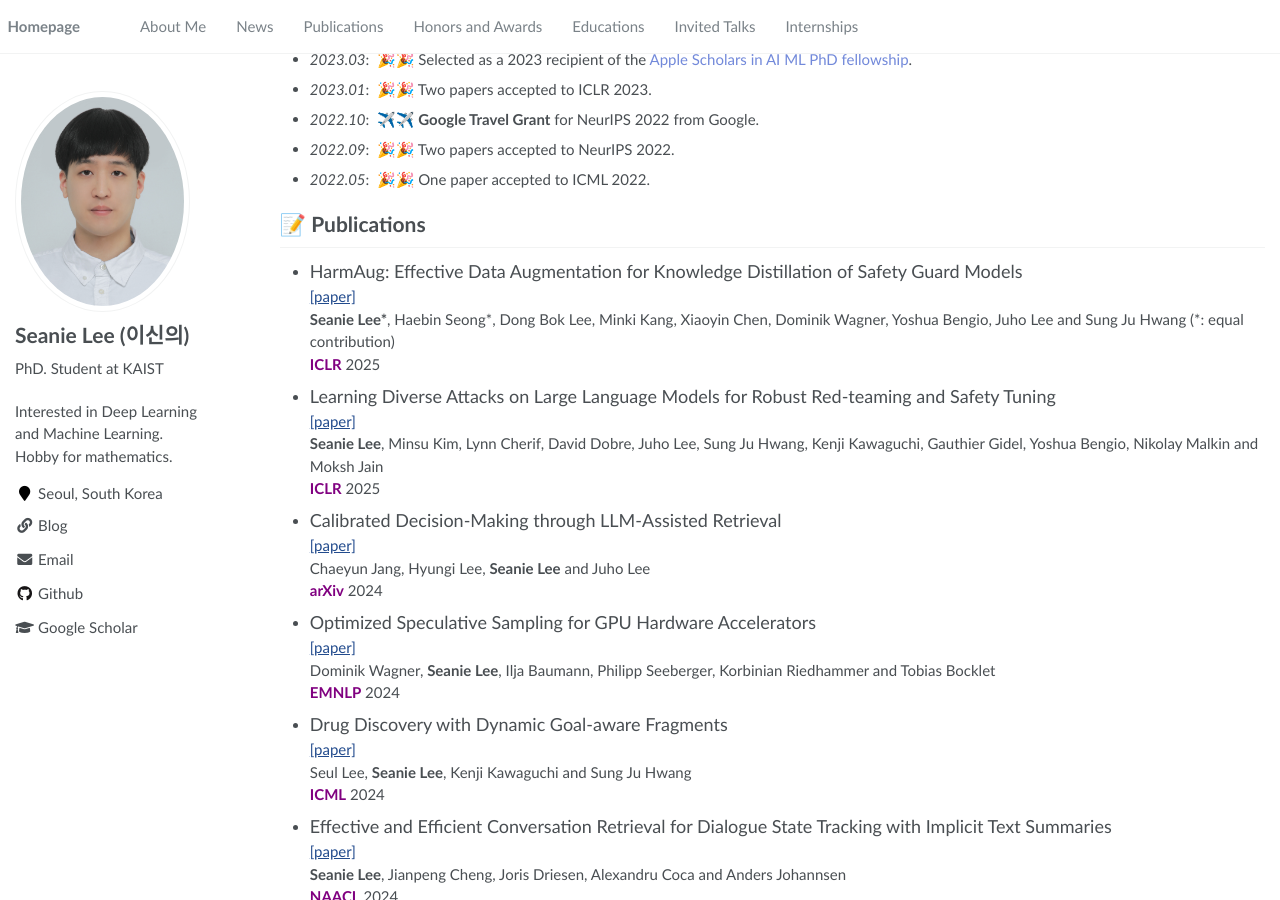
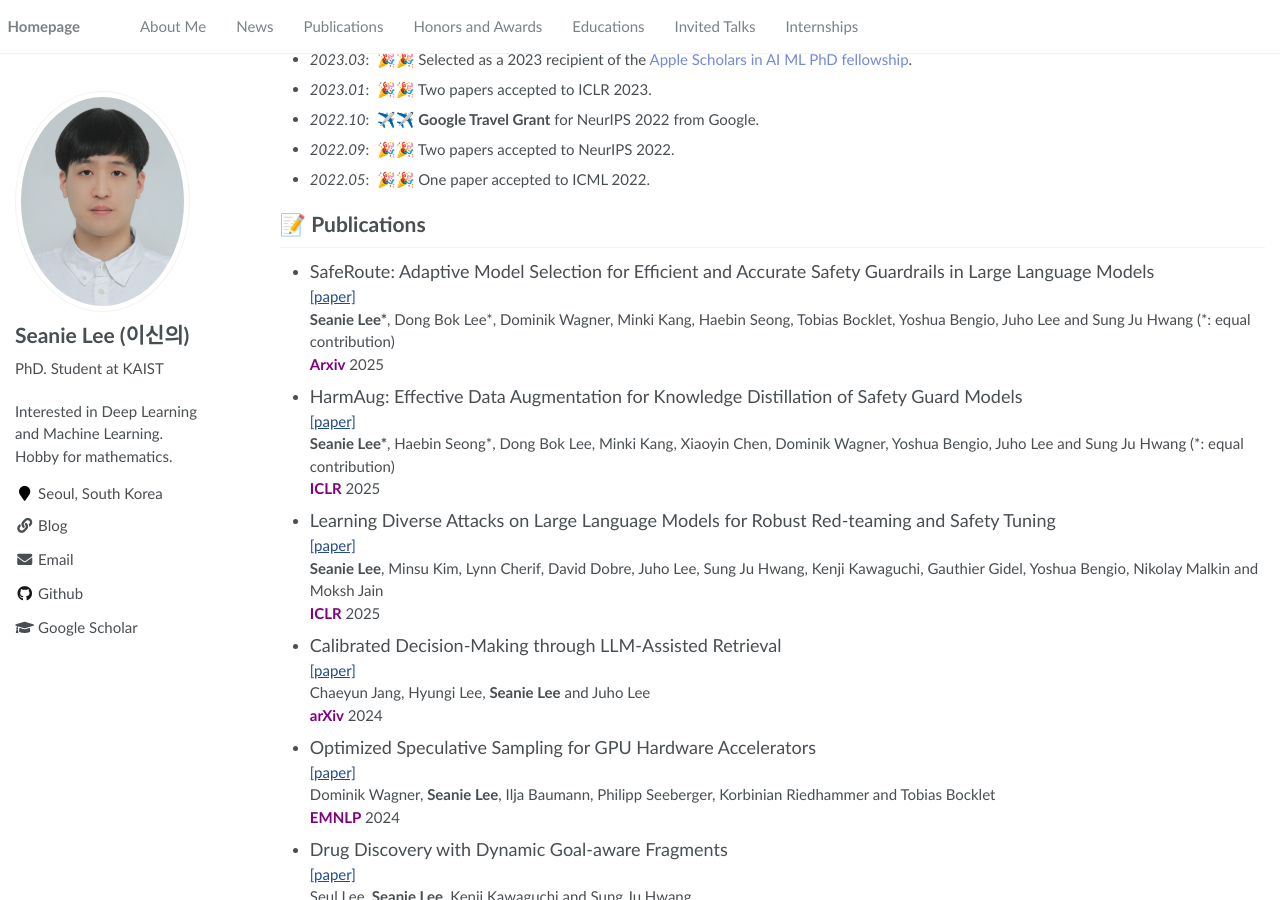
Before and after one commit to seanie12/seanie12.github.io, a Jekyll site: the page built from _pages/about.md, in a window 1280 px wide and 900 px high, scrolled down 419 px. Built offline with Jekyll 4.4.1, drawn with Linux system fonts in a browser that asks for light colours.

Commit message:
Update about.md

```diff
--- a/_pages/about.md
+++ b/_pages/about.md
@@ -37,6 +37,13 @@ During my PhD study, I interned at Mila in 2024, where I had the opportunity to
 <!-- - *2022.02*: &nbsp;🎉🎉 Lorem ipsum dolor sit amet, consectetur adipiscing elit. Vivamus ornare aliquet ipsum, ac tempus justo dapibus sit amet.  -->
 
 # 📝 Publications
+
+- <font size="4">SafeRoute: Adaptive Model Selection for Efficient and Accurate Safety Guardrails in Large Language Models</font>
+[[paper]](https://arxiv.org/abs/2502.12464) \\
+**Seanie Lee\***, Dong Bok Lee\*, Dominik Wagner, Minki Kang, Haebin Seong, Tobias Bocklet, Yoshua Bengio, Juho Lee and Sung Ju Hwang (\*: equal contribution)  \\
+<span style="color:purple">**Arxiv**</span> 2025
+
+
 - <font size="4">HarmAug: Effective Data Augmentation for Knowledge Distillation of Safety Guard Models</font>
 [[paper]](https://arxiv.org/abs/2410.01524) \\
 **Seanie Lee\***, Haebin Seong\*, Dong Bok Lee, Minki Kang, Xiaoyin Chen, Dominik Wagner, Yoshua Bengio, Juho Lee and Sung Ju Hwang (\*: equal contribution)  \\
```
